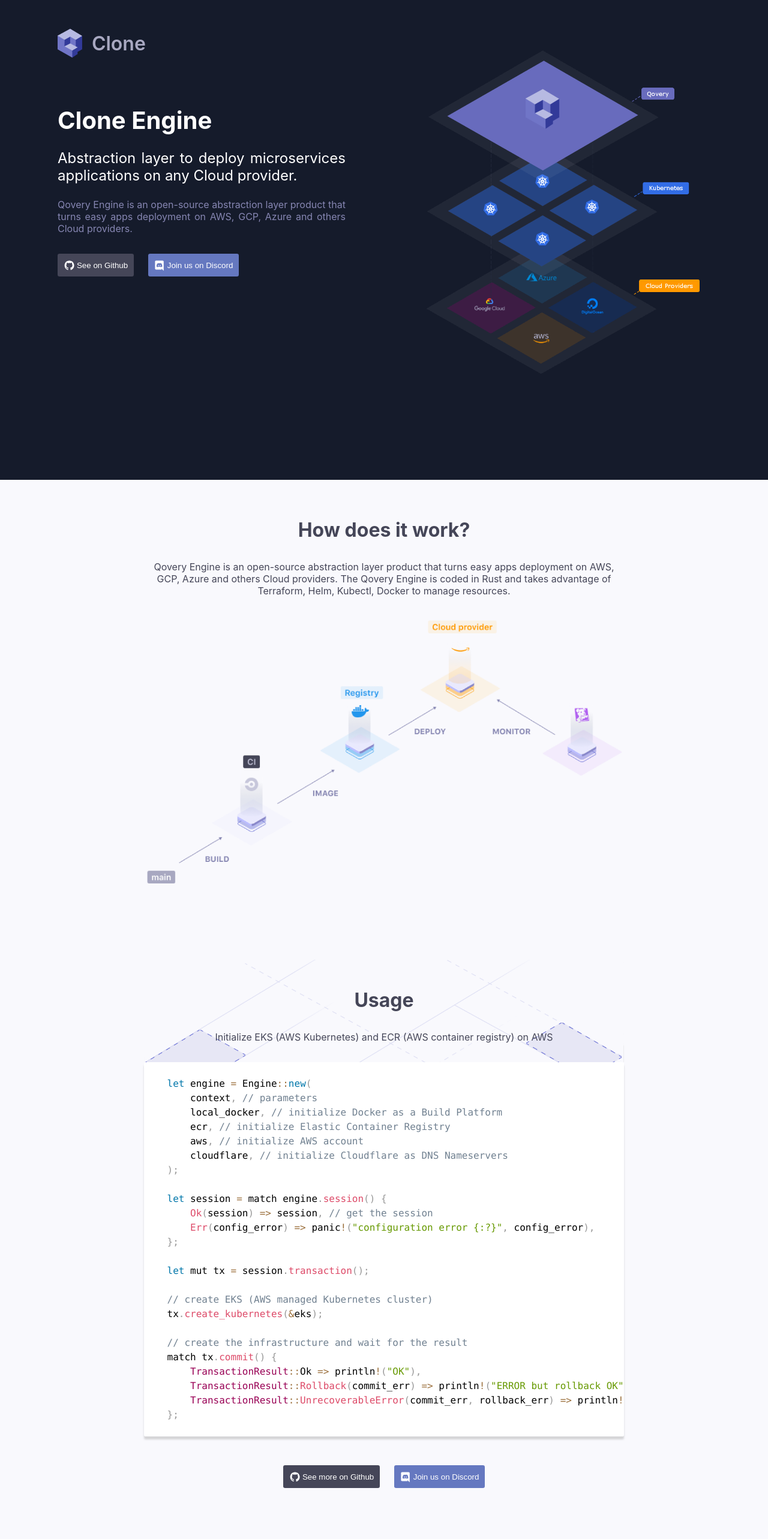
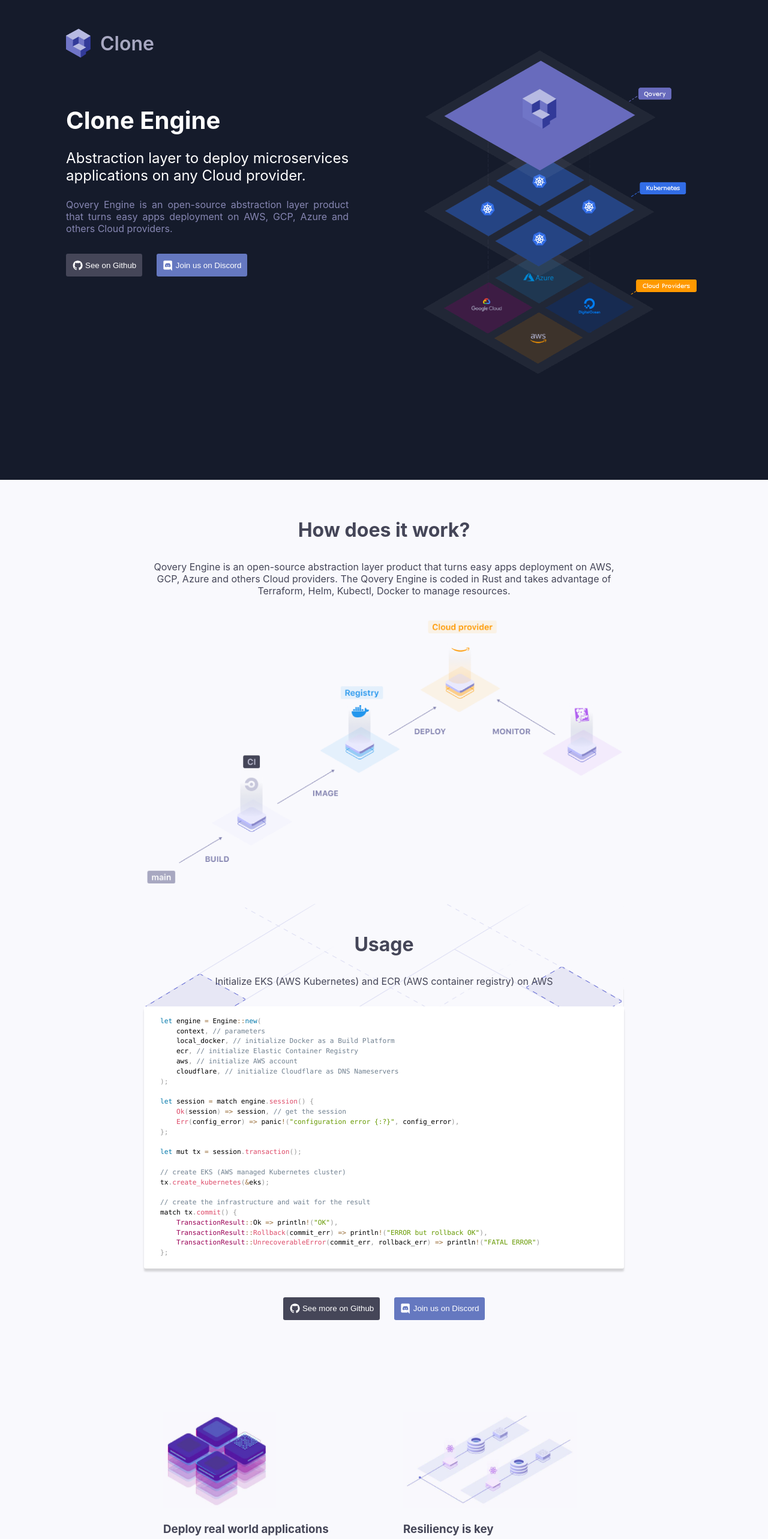
Before and after one commit to H-DC/Qovery-clone, a React (Create React App) app: page / in a window 1280 px wide. Shown: the top 2566 px of the page at 60% size. Built offline with nearby package versions, Linux system fonts and the light colour scheme.

Commit message:
usage enter anim for mobile

```diff
--- a/src/Home/Footer/Footer.css
+++ b/src/Home/Footer/Footer.css
@@ -22,6 +22,7 @@
 #footerContainer p {
     color: #fff;
     font-weight: lighter;
+    padding: 1rem;
 }
 
 #imageBox {
@@ -41,7 +42,7 @@
 
 #carousel {
     position: relative;
-    width: min(40rem,100%);
+    width: min(40rem, 100%);
 }
 
 .shaders {
--- a/src/Home/Grid/Grid.css
+++ b/src/Home/Grid/Grid.css
@@ -40,9 +40,9 @@
 .hidden {
     opacity: 0;
     position: relative;
-    width: 25rem;
-    padding-left: 5rem;
-    padding-right: 5rem;
+    width: min(45%, 21rem);
+    padding-left: min(2rem, 2.5%);
+    padding-right: min(2rem, 2.5%);
 }
 
 @keyframes cardfadin {
@@ -58,7 +58,7 @@
 
 @media all and (max-width: 900px) {
     #gridContainer {
-        height: 124rem;
+        height: 135rem;
     }
     #gridContainer > div {
         flex-direction: column;
--- a/src/Home/Header/Header.css
+++ b/src/Home/Header/Header.css
@@ -27,8 +27,8 @@
 }
 
 .leftSection {
-    width: min(30rem, 80%);
-    padding-right: 4rem;
+    width: min(30rem, 40%);
+    padding-right: 5%;
 }
 
 .leftSection div:nth-child(2) {
@@ -97,8 +97,8 @@
 
 .rightSection {
     position: relative;
-    width: min(30rem, 80%);
-    padding-left: 4rem;
+    width: min(30rem, 40%);
+    padding-left: 5%;
 }
 
 .rightSection img {
--- a/src/Home/Section/Section.css
+++ b/src/Home/Section/Section.css
@@ -1,8 +1,8 @@
 #sectionContainer {
     display: flex;
     flex-direction: column;
+    justify-content: center;
     align-items: center;
-    height: 50rem;
 }
 
 #sectionContainer h3 {
@@ -22,6 +22,8 @@
     width: 100%;
     display: flex;
     justify-content: center;
+    height: min(30rem, 50vw);
+    --width-unit: calc(min(50rem, 80%) / 50);
 }
 
 .sectionImgBox img {
@@ -30,19 +32,22 @@
 }
 
 .sectionImgBox img:nth-child(2) {
-    transform-origin: 11.2rem 20rem;
+    transform-origin: calc(var(--width-unit) * 12) calc(var(--width-unit) * 40);
 }
 
 .sectionImgBox img:nth-child(3) {
-    transform-origin: 22.3rem 13rem;
+    /* transform-origin: 22.3rem 13rem; */
+    transform-origin: calc(var(--width-unit) * 30) calc(var(--width-unit) * 25);
 }
 
 .sectionImgBox img:nth-child(4) {
-    transform-origin: 32.9rem 6.75rem;
+    /* transform-origin: 32.9rem 6.75rem; */
+    transform-origin: calc(var(--width-unit) * 40) calc(var(--width-unit) * 20);
 }
 
 .sectionImgBox img:nth-child(5) {
-    transform-origin: 45.6rem 13.5rem;
+    /* transform-origin: 45.6rem 13.5rem; */
+   transform-origin: calc(var(--width-unit) * 55) calc(var(--width-unit) * 30);
 }
 
 @keyframes pop {
--- a/src/Home/Usage/Usage.css
+++ b/src/Home/Usage/Usage.css
@@ -1,6 +1,6 @@
 #usageContainer {
     width: 100%;
-    height: 60rem;
+    height: 50rem;
     display: flex;
     flex-direction: column;
     align-items: center;
@@ -37,6 +37,8 @@
 
 #usageBtnContainer {
     display: flex;
+    width: min(50rem, 80%);
+    justify-content: center;
     margin-top: 3rem;
 }
 
--- a/src/Home/Usage/prism.css
+++ b/src/Home/Usage/prism.css
@@ -12,7 +12,7 @@
 	background: none;
 	text-shadow: 0 1px white;
 	font-family: Consolas, Monaco, 'Andale Mono', 'Ubuntu Mono', monospace;
-	font-size: 1em;
+	font-size: 0.7rem;
 	text-align: left;
 	white-space: pre;
 	word-spacing: normal;
```
